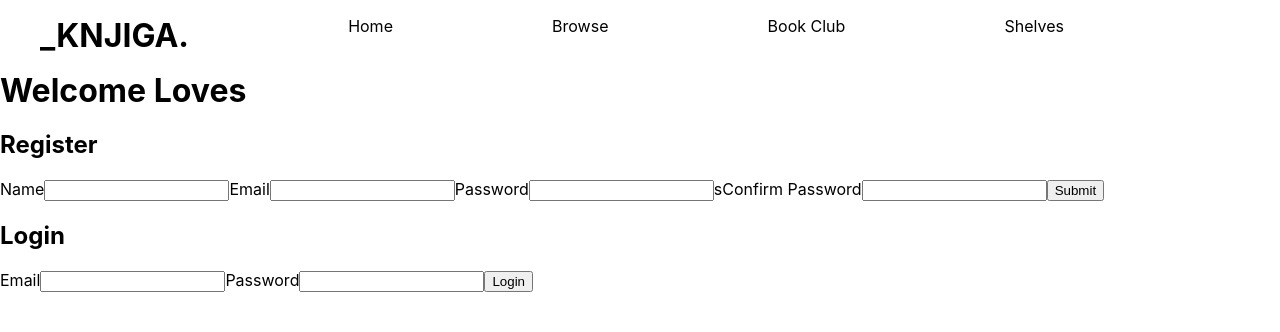
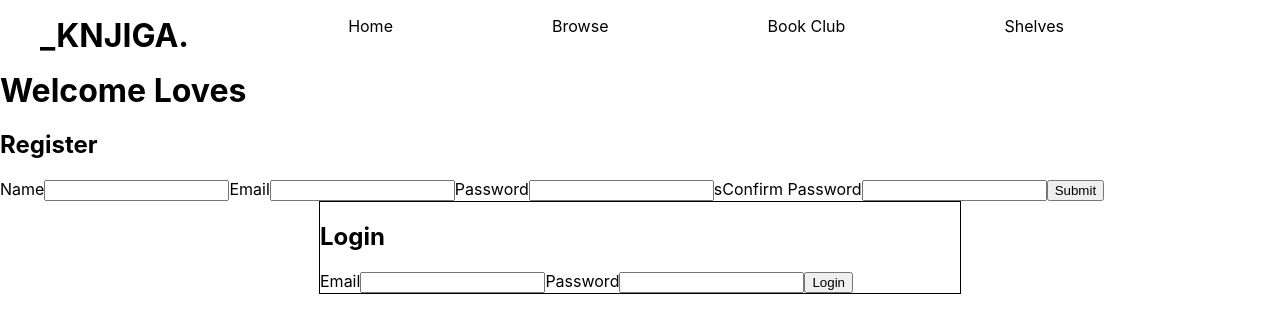
Before and after one commit to bsherwood9/knjiga-fe, a React (Create React App) app: page / in a window 1280 px wide. Shown: the top 332 px of the page. Built offline with nearby package versions, Linux system fonts and the light colour scheme.

Commit message:
added a little to CSS.

```diff
--- a/src/App.css
+++ b/src/App.css
@@ -17,3 +17,8 @@ h1 {
   padding: 0;
   margin: 0;
 }
+.login-form {
+  margin: 0 auto;
+  border: solid black 1px;
+  width: 50%;
+}
```
Also changed, not shown: 1 other file (tests, documents, lock files or other folders).
